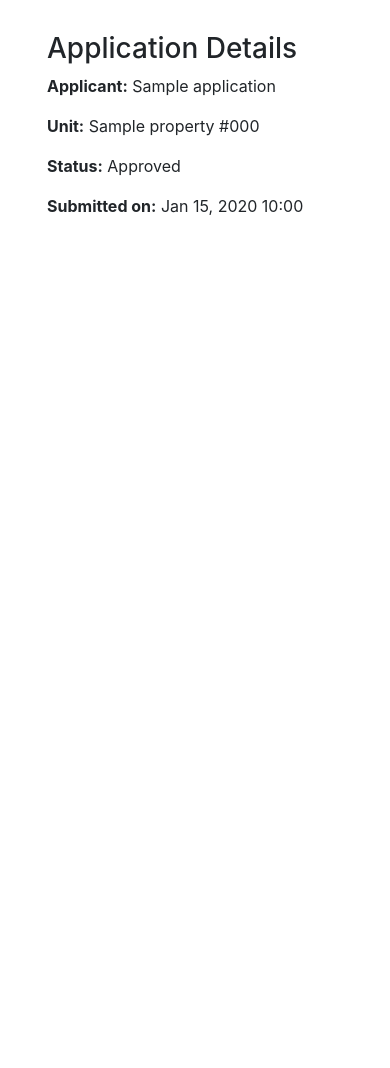
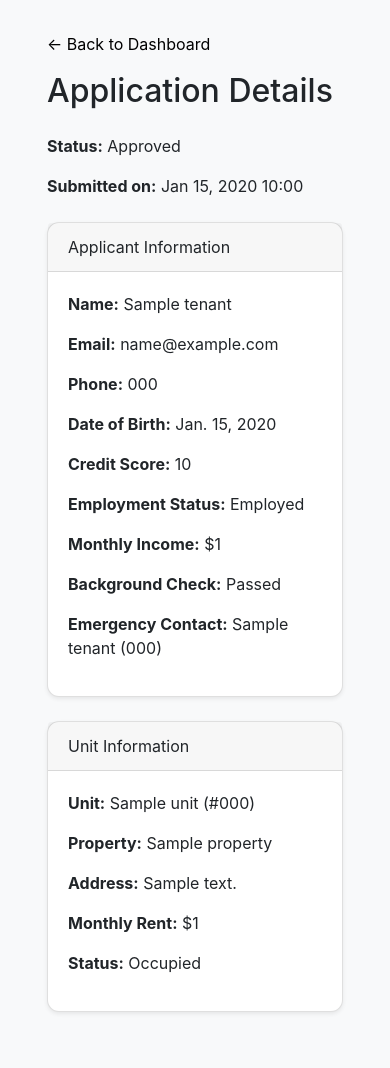
Before and after one commit to scottgriffinm/Lease-Tracker, a Django app: page /applications/1/ in a window 390 px wide. Before the commit the page ends 215 px from the top, so only its background shows below. Run offline with Django 5.2, Linux system fonts and the light colour scheme; tables that the repository leaves empty hold one stand-in row (values such as "Sample post"); some libraries are stand-ins or nearby versions.

Commit message:
more tenant data, application detail page

```diff
--- a/property_management/rentals/models.py
+++ b/property_management/rentals/models.py
@@ -20,9 +20,24 @@ class Unit(models.Model):
         return f"{self.name} ({self.property.name if self.property else 'No Property'})"
 
 class Tenant(models.Model):
+    # Basic Info
     name = models.CharField(max_length=100)
     email = models.EmailField()
     phone = models.CharField(max_length=20, blank=True)
+    date_of_birth = models.DateField(null=True, blank=True)
+
+    # Financial & Application Info
+    credit_score = models.IntegerField(null=True, blank=True)
+    employment_status = models.BooleanField(default=False)
+    monthly_income = models.DecimalField(max_digits=10, decimal_places=2, null=True, blank=True)
+    background_check_passed = models.BooleanField(default=False)
+
+    # Emergency Contact
+    emergency_contact_name = models.CharField(max_length=100, blank=True)
+    emergency_contact_phone = models.CharField(max_length=20, blank=True)
+
+    # Metadata
+    notes = models.TextField(blank=True)
 
     def __str__(self):
         return self.name
@@ -71,7 +86,7 @@ class Charge(models.Model):
         return f"Charge of ${self.amount} on {self.due_date} for {self.lease}"
 
 class Application(models.Model):
-    applicant_name = models.CharField(max_length=100)
+    applicant = models.ForeignKey(Tenant, on_delete=models.CASCADE)
     unit = models.ForeignKey(Unit, on_delete=models.CASCADE)
     submitted_on = models.DateTimeField(default=timezone.now)
 
--- a/property_management/rentals/templates/rentals/application_detail.html
+++ b/property_management/rentals/templates/rentals/application_detail.html
@@ -1,35 +1,160 @@
 {% load static %}
+{% load humanize %}
 <!DOCTYPE html>
 <html>
 <head>
     <title>Application Detail</title>
     <link rel="stylesheet" href="https://stackpath.bootstrapcdn.com/bootstrap/4.5.2/css/bootstrap.min.css">
     <style>
-        body {
-            padding: 2rem;
+        a { color: black; }
+        a:hover { color: black; }
+        body { padding: 2rem; }
+        .card { border-radius: 0.75rem; }
+        .section-title { font-weight: bold; font-size: 1.25rem; }
+        .btn-light {
+        background-color: #fff;
+    }
+        .btn-light:hover {
+        background-color: #e9ecef;
+    }
+
+    .custom-modal {
+    display: none;
+    position: fixed;
+    z-index: 1050;
+    top: 0;
+    left: 0;
+    width: 100vw;
+    height: 100vh;
+    background-color: rgba(0, 0, 0, 0.4);
+    justify-content: center;
+    align-items: center;
+}
+
+.custom-modal.show {
+    display: flex;
+}
+
+.modal-card {
+    width: 100%;
+    max-width: 420px;
+    border-radius: 1rem;
 }
     </style>
 </head>
-<body>
-    <div class="container">
-        <h3>Application Details</h3>
-        <p><strong>Applicant:</strong> {{ application.applicant_name }}</p>
-        <p><strong>Unit:</strong> {{ application.unit.property.name }} #{{ application.unit.number }}</p>
+<body class="bg-light">
+<div class="container-fluid">
+    <a href="{% url 'dashboard' %}">← Back to Dashboard</a>
+
+    <h2 class="mt-3 mb-4">Application Details</h2>
+
+    <div class="mb-4">
         <p><strong>Status:</strong> <span id="status-display">{{ application.get_status_display }}</span></p>
         <p><strong>Submitted on:</strong> {{ application.submitted_on|date:"M j, Y H:i" }}</p>
+    </div>
+
+    <div class="row">
+        <!-- Applicant Info -->
+        <div class="col-md-6 mb-4">
+            <div class="card shadow-sm">
+                <div class="card-header">
+                    <p class=" mb-0">Applicant Information</p>
+                </div>
+                <div class="card-body">
+                    <p><strong>Name:</strong> {{ application.applicant.name }}</p>
+                    <p><strong>Email:</strong> {{ application.applicant.email }}</p>
+                    <p><strong>Phone:</strong> {{ application.applicant.phone }}</p>
+                    <p><strong>Date of Birth:</strong> {{ application.applicant.date_of_birth }}</p>
+                    <p><strong>Credit Score:</strong> {{ application.applicant.credit_score }}</p>
+                    <p><strong>Employment Status:</strong>
+                        {% if application.applicant.employment_status %}Employed{% else %}Unemployed{% endif %}
+                    </p>
+                    <p><strong>Monthly Income:</strong>
+                        {% if application.applicant.monthly_income %}
+                            ${{ application.applicant.monthly_income|floatformat:0|intcomma }}
+                        {% else %}
+                            N/A
+                        {% endif %}
+                    </p>
+                    <p><strong>Background Check:</strong>
+                        {% if application.applicant.background_check_passed %}Passed{% else %}Failed{% endif %}
+                    </p>
+                    <p><strong>Emergency Contact:</strong> {{ application.applicant.emergency_contact_name }} ({{ application.applicant.emergency_contact_phone }})</p>
+                </div>
+            </div>
+        </div>
+
+        <!-- Unit Info -->
+        <div class="col-md-6 mb-4">
+            <div class="card shadow-sm">
+                <div class="card-header">
+                    <p class=" mb-0">Unit Information</p>
+                </div>
+                <div class="card-body">
+                    <p><strong>Unit:</strong> {{ application.unit.name }} (#{{ application.unit.number }})</p>
+                    <p><strong>Property:</strong> {{ application.unit.property.name }}</p>
+                    <p><strong>Address:</strong> {{ application.unit.property.address }}</p>
+                    <p><strong>Monthly Rent:</strong> ${{ application.unit.monthly_rent|floatformat:0|intcomma }}</p>
+                    <p><strong>Status:</strong>
+                        {% if application.unit.is_occupied %}Occupied{% else %}Vacant{% endif %}
+                    </p>
+                </div>
+            </div>
+        </div>
+    </div>
 
     {% if application.status == "pending" %}
-            <div class="mt-4">
-                <button class="btn btn-success" onclick="confirmAction('approved')">Accept</button>
-                <button class="btn btn-danger" onclick="confirmAction('rejected')">Reject</button>
+    <div class="mt-4 d-flex justify-content-center">
+        <button class="btn btn-light border mr-3 py-2"
+                style="font-size: 0.9rem; min-width: 140px;"
+                onclick="confirmAction('approved')">
+            Accept
+        </button>
+        <button class="btn btn-light border py-2"
+                style="font-size: 0.9rem; min-width: 140px;"
+                onclick="confirmAction('rejected')">
+            Reject
+        </button>
     </div>
     {% endif %}
+
+</div>
+
+<!-- Confirmation Modal -->
+<div id="confirmModal" class="custom-modal">
+    <div class="modal-card card shadow">
+        <div class="card-header">
+            <p class="mb-0">Confirm</p>
+        </div>
+        <div class="card-body text-center">
+            <p class="mb-3" id="modalMessage">Are you sure?</p>
+            <div class="d-flex justify-content-center">
+                <button class="btn btn-light border mr-3 px-4 py-2" style="min-width: 120px;" onclick="submitAction()">Confirm</button>
+                <button class="btn btn-light border px-4 py-2" style="min-width: 120px;" onclick="closeModal()">Cancel</button>
+            </div>
+        </div>
+    </div>
 </div>
 
 <script>
+    let actionToSubmit = "";
+
     function confirmAction(action) {
+        actionToSubmit = action;
         const readable = action === 'approved' ? 'approve' : 'reject';
-            if (confirm(`Are you sure you want to ${readable} this application?`)) {
+        document.getElementById('modalMessage').textContent = `Are you sure you want to ${readable} this application?`;
+
+        const modal = document.getElementById('confirmModal');
+        modal.classList.add('show');
+    }
+
+    function closeModal() {
+        const modal = document.getElementById('confirmModal');
+        modal.classList.remove('show');
+    }
+
+    function submitAction() {
+        const action = actionToSubmit;
         fetch("{% url 'update_application_status' application.id %}", {
             method: "POST",
             headers: {
@@ -40,8 +165,8 @@
         })
         .then(response => response.json())
         .then(data => {
+            closeModal();
             if (data.success) {
-                        alert(`Application ${data.new_status}.`);
                 document.getElementById('status-display').textContent = data.new_status;
                 location.reload();
             } else {
@@ -49,7 +174,16 @@
             }
         });
     }
+
+    // Optional: Close modal on background click
+    document.addEventListener('DOMContentLoaded', () => {
+        const modal = document.getElementById('confirmModal');
+        modal.addEventListener('click', (e) => {
+            if (e.target === modal) {
+                closeModal();
             }
+        });
+    });
 </script>
 </body>
 </html>
--- a/property_management/rentals/views.py
+++ b/property_management/rentals/views.py
@@ -63,7 +63,7 @@ def dashboard(request):
     for app in recent_apps:
         recent_activity.append({
             'timestamp': app.submitted_on,
-            'message': f"Application from {app.applicant_name} for {app.unit.property.name} #{app.unit.number}"
+            'message': f"Application from {app.applicant.name} for {app.unit.property.name} #{app.unit.number}"
         })
 
     # Recent Lease expirations
@@ -239,7 +239,7 @@ def application_detail(request, application_id):
 # Update application status
 @require_POST
 def update_application_status(request, application_id):
-    app = get_object_or_404(Application, pk=application_id)
+    app = get_object_or_404(Application.objects.select_related('unit__property', 'applicant'), pk=application_id)
     new_status = request.POST.get('status')
     if new_status in [Application.STATUS_APPROVED, Application.STATUS_REJECTED]:
         app.status = new_status
```
Also changed, not shown: property_management/rentals/management/commands/seed_data.py (+33 -4 lines), property_management/rentals/templates/rentals/dashboard.html (+12 -10 lines), property_management/rentals/templates/rentals/people.html (+4 -4 lines), property_management/rentals/migrations/0001_initial.py, 1 other file. Lines whose indentation alone changed are shown as unchanged.
